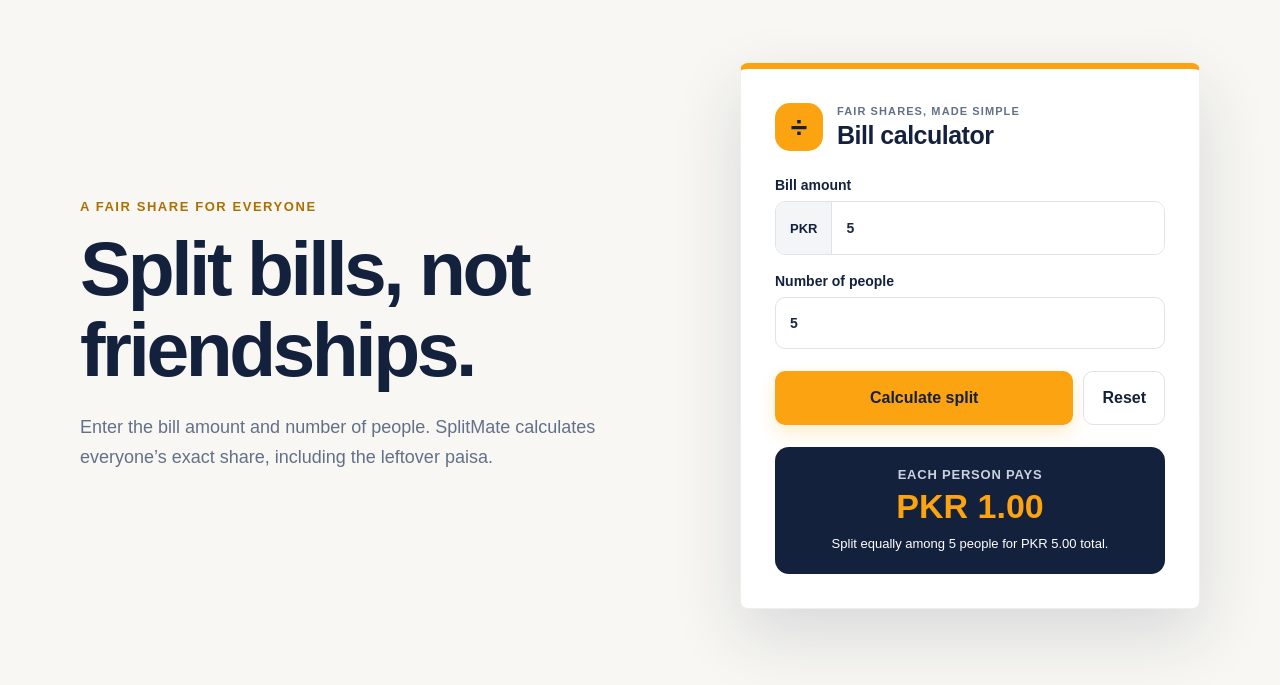
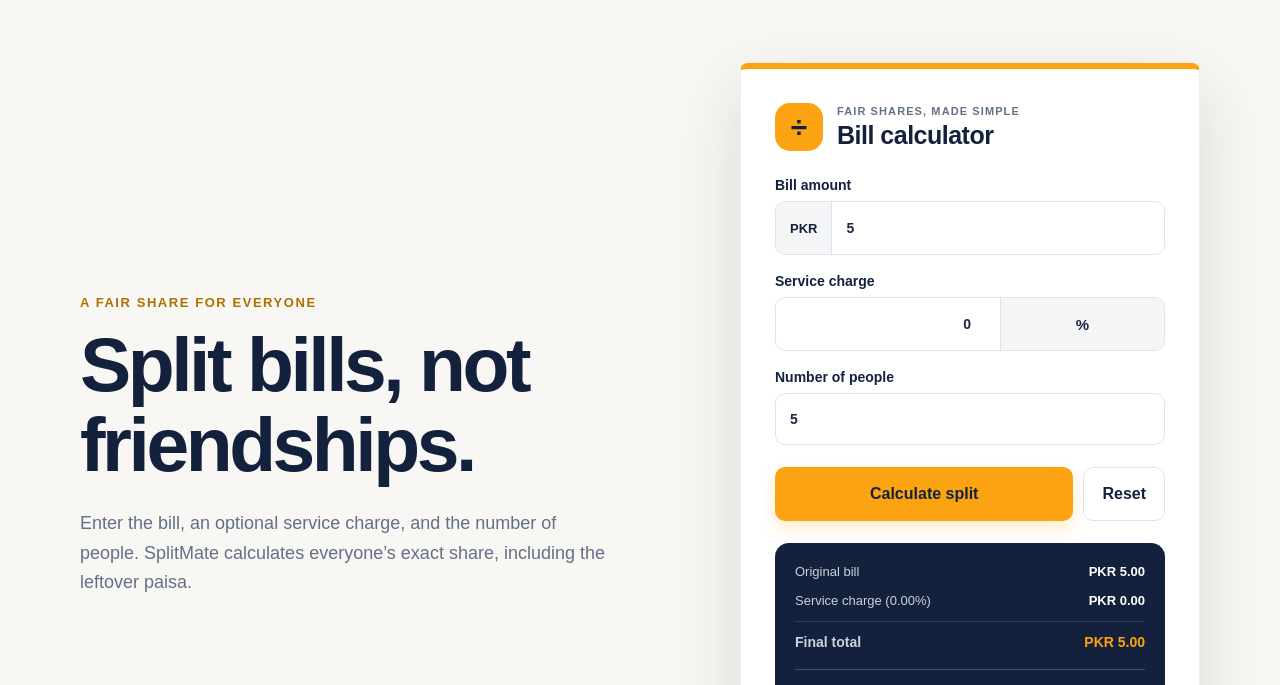
Before and after one commit to ibrahimwaseem99-gif/lab17-27110149, a plain HTML site: page index.html in a window 1280 px wide. Both pictures are taken after typing "5", "5" into the empty fields and a click on the button "Calculate split". Shown: the part 87-772 px from the top of the page. Drawn offline with Linux system fonts and the light colour scheme.

Commit message:
Added service charge calculator

```diff
--- a/index.html
+++ b/index.html
@@ -24,8 +24,9 @@
           <p class="eyebrow">A fair share for everyone</p>
           <h1 id="main-heading">Split bills, not friendships.</h1>
           <p class="intro">
-            Enter the bill amount and number of people. SplitMate calculates
-            everyone’s exact share, including the leftover paisa.
+            Enter the bill, an optional service charge, and the number of
+            people. SplitMate calculates everyone’s exact share, including
+            the leftover paisa.
           </p>
         </div>
 
@@ -56,6 +57,23 @@
               </span>
             </label>
 
+            <label for="service-charge">
+              Service charge
+              <span class="field-shell percentage-field">
+                <input
+                  id="service-charge"
+                  name="serviceCharge"
+                  type="number"
+                  min="0"
+                  step="0.01"
+                  inputmode="decimal"
+                  value="0"
+                  aria-describedby="form-error"
+                />
+                <span class="percentage-suffix" aria-hidden="true">%</span>
+              </span>
+            </label>
+
             <label for="people-count">
               Number of people
               <input
@@ -81,6 +99,11 @@
           <p id="form-error" class="form-error" role="alert" hidden></p>
 
           <div id="result" class="result" aria-live="polite" hidden>
+            <div class="charge-breakdown" aria-label="Bill breakdown">
+              <p><span>Original bill</span><strong id="original-amount">PKR 0.00</strong></p>
+              <p><span id="service-charge-label">Service charge (0.00%)</span><strong id="service-charge-amount">PKR 0.00</strong></p>
+              <p class="final-total-row"><span>Final total</span><strong id="final-total">PKR 0.00</strong></p>
+            </div>
             <p class="result-label">Each person pays</p>
             <p id="share-amount" class="share-amount">PKR 0.00</p>
             <p id="split-detail" class="split-detail"></p>
--- a/script.js
+++ b/script.js
@@ -1,7 +1,12 @@
 const form = document.querySelector("#split-form");
 const billInput = document.querySelector("#bill-amount");
+const serviceChargeInput = document.querySelector("#service-charge");
 const peopleInput = document.querySelector("#people-count");
 const result = document.querySelector("#result");
+const originalAmount = document.querySelector("#original-amount");
+const serviceChargeLabel = document.querySelector("#service-charge-label");
+const serviceChargeAmount = document.querySelector("#service-charge-amount");
+const finalTotal = document.querySelector("#final-total");
 const shareAmount = document.querySelector("#share-amount");
 const splitDetail = document.querySelector("#split-detail");
 const formError = document.querySelector("#form-error");
@@ -10,6 +15,7 @@ function clearError() {
   formError.textContent = "";
   formError.hidden = true;
   billInput.removeAttribute("aria-invalid");
+  serviceChargeInput.removeAttribute("aria-invalid");
   peopleInput.removeAttribute("aria-invalid");
 }
 
@@ -39,6 +45,12 @@ function formatPaisa(paisa) {
   return `PKR ${rupees}.${remainder.toString().padStart(2, "0")}`;
 }
 
+function formatPercent(hundredths) {
+  const whole = hundredths / 100n;
+  const fraction = hundredths % 100n;
+  return `${whole}.${fraction.toString().padStart(2, "0")}%`;
+}
+
 form.addEventListener("submit", (event) => {
   event.preventDefault();
   clearError();
@@ -55,10 +67,24 @@ form.addEventListener("submit", (event) => {
   }
 
   const totalPaisa = parsePaisa(billValue);
+  const serviceChargeValue = serviceChargeInput.value.trim();
+  const serviceChargeHundredths = serviceChargeValue
+    ? parsePaisa(serviceChargeValue)
+    : 0n;
   const people = Number(peopleInput.value);
 
   if (totalPaisa === null) {
     showError(billInput, "Enter a valid amount with up to two decimal places.");
+    return;
+  }
+
+  if (serviceChargeValue.startsWith("-")) {
+    showError(serviceChargeInput, "Service charge cannot be negative.");
+    return;
+  }
+
+  if (serviceChargeHundredths === null) {
+    showError(serviceChargeInput, "Enter a valid service charge with up to two decimal places.");
     return;
   }
 
@@ -75,23 +101,34 @@ form.addEventListener("submit", (event) => {
     return;
   }
 
+  const serviceChargePaisa =
+    (totalPaisa * serviceChargeHundredths + 5000n) / 10000n;
+  const finalTotalPaisa = totalPaisa + serviceChargePaisa;
   const peopleBigInt = BigInt(people);
-  const baseShare = totalPaisa / peopleBigInt;
-  const remainder = totalPaisa % peopleBigInt;
+  const baseShare = finalTotalPaisa / peopleBigInt;
+  const remainder = finalTotalPaisa % peopleBigInt;
   const higherShare = baseShare + (remainder > 0n ? 1n : 0n);
 
+  originalAmount.textContent = formatPaisa(totalPaisa);
+  serviceChargeLabel.textContent =
+    `Service charge (${formatPercent(serviceChargeHundredths)})`;
+  serviceChargeAmount.textContent = formatPaisa(serviceChargePaisa);
+  finalTotal.textContent = formatPaisa(finalTotalPaisa);
   shareAmount.textContent = formatPaisa(baseShare);
 
   if (remainder === 0n) {
     splitDetail.textContent =
       `Split equally among ${people} ${people === 1 ? "person" : "people"} ` +
-      `for ${formatPaisa(totalPaisa)} total.`;
+      `for ${formatPaisa(finalTotalPaisa)} total.`;
   } else {
     const lowerCount = peopleBigInt - remainder;
+    const higherVerb = remainder === 1n ? "pays" : "pay";
+    const lowerVerb = lowerCount === 1n ? "pays" : "pay";
     splitDetail.textContent =
-      `${remainder} ${remainder === 1n ? "person" : "people"} pay ` +
+      `${remainder} ${remainder === 1n ? "person" : "people"} ${higherVerb} ` +
       `${formatPaisa(higherShare)} and ${lowerCount} ` +
-      `${lowerCount === 1n ? "person" : "people"} pay ${formatPaisa(baseShare)}.`;
+      `${lowerCount === 1n ? "person" : "people"} ${lowerVerb} ` +
+      `${formatPaisa(baseShare)}.`;
   }
 
   result.hidden = false;
@@ -100,11 +137,15 @@ form.addEventListener("submit", (event) => {
 form.addEventListener("reset", () => {
   clearError();
   result.hidden = true;
+  originalAmount.textContent = "PKR 0.00";
+  serviceChargeLabel.textContent = "Service charge (0.00%)";
+  serviceChargeAmount.textContent = "PKR 0.00";
+  finalTotal.textContent = "PKR 0.00";
   shareAmount.textContent = "PKR 0.00";
   splitDetail.textContent = "";
 });
 
-for (const input of [billInput, peopleInput]) {
+for (const input of [billInput, serviceChargeInput, peopleInput]) {
   input.addEventListener("input", () => {
     clearError();
     result.hidden = true;
--- a/styles.css
+++ b/styles.css
@@ -204,6 +204,22 @@ input:focus {
   box-shadow: none;
 }
 
+.percentage-field input {
+  text-align: right;
+}
+
+.percentage-suffix {
+  height: 52px;
+  display: grid;
+  place-items: center;
+  padding: 0 16px;
+  border-left: 1px solid var(--line);
+  color: var(--navy);
+  background: #f4f5f7;
+  font-size: 15px;
+  font-weight: 800;
+}
+
 .currency-prefix {
   height: 52px;
   display: grid;
@@ -279,6 +295,45 @@ input:focus {
   border-radius: 14px;
   background: var(--navy);
   text-align: center;
+}
+
+.charge-breakdown {
+  display: grid;
+  gap: 11px;
+  margin-bottom: 18px;
+  padding-bottom: 16px;
+  border-bottom: 1px solid rgba(255, 255, 255, 0.2);
+  text-align: left;
+}
+
+.charge-breakdown p {
+  display: flex;
+  justify-content: space-between;
+  gap: 12px;
+  margin: 0;
+  font-size: 13px;
+  line-height: 1.4;
+}
+
+.charge-breakdown span {
+  color: #cbd2df;
+}
+
+.charge-breakdown strong {
+  color: var(--white);
+  text-align: right;
+  white-space: nowrap;
+}
+
+.charge-breakdown .final-total-row {
+  padding-top: 11px;
+  border-top: 1px solid rgba(255, 255, 255, 0.12);
+  font-size: 14px;
+  font-weight: 800;
+}
+
+.charge-breakdown .final-total-row strong {
+  color: var(--orange);
 }
 
 .result-label {
```
